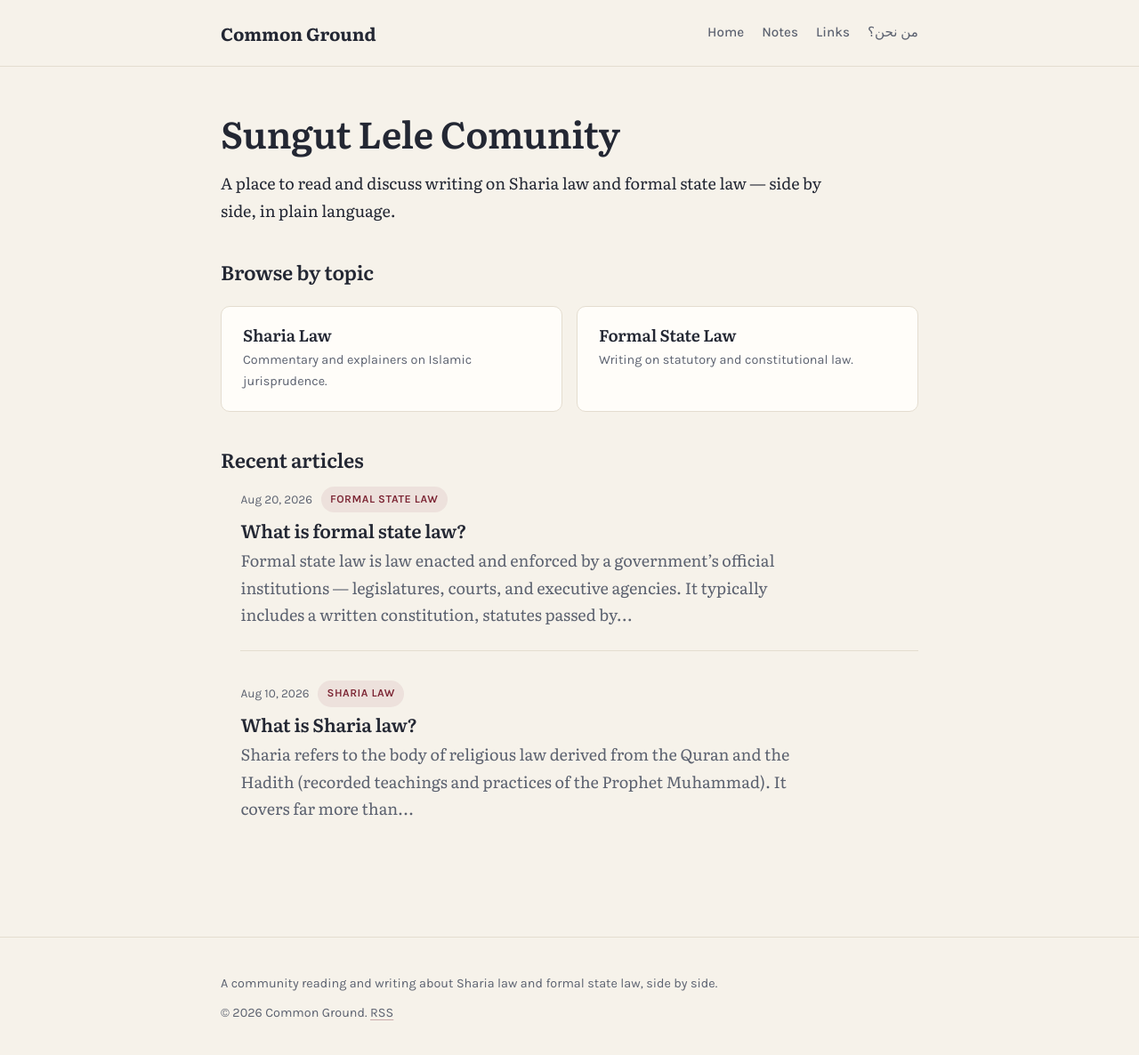
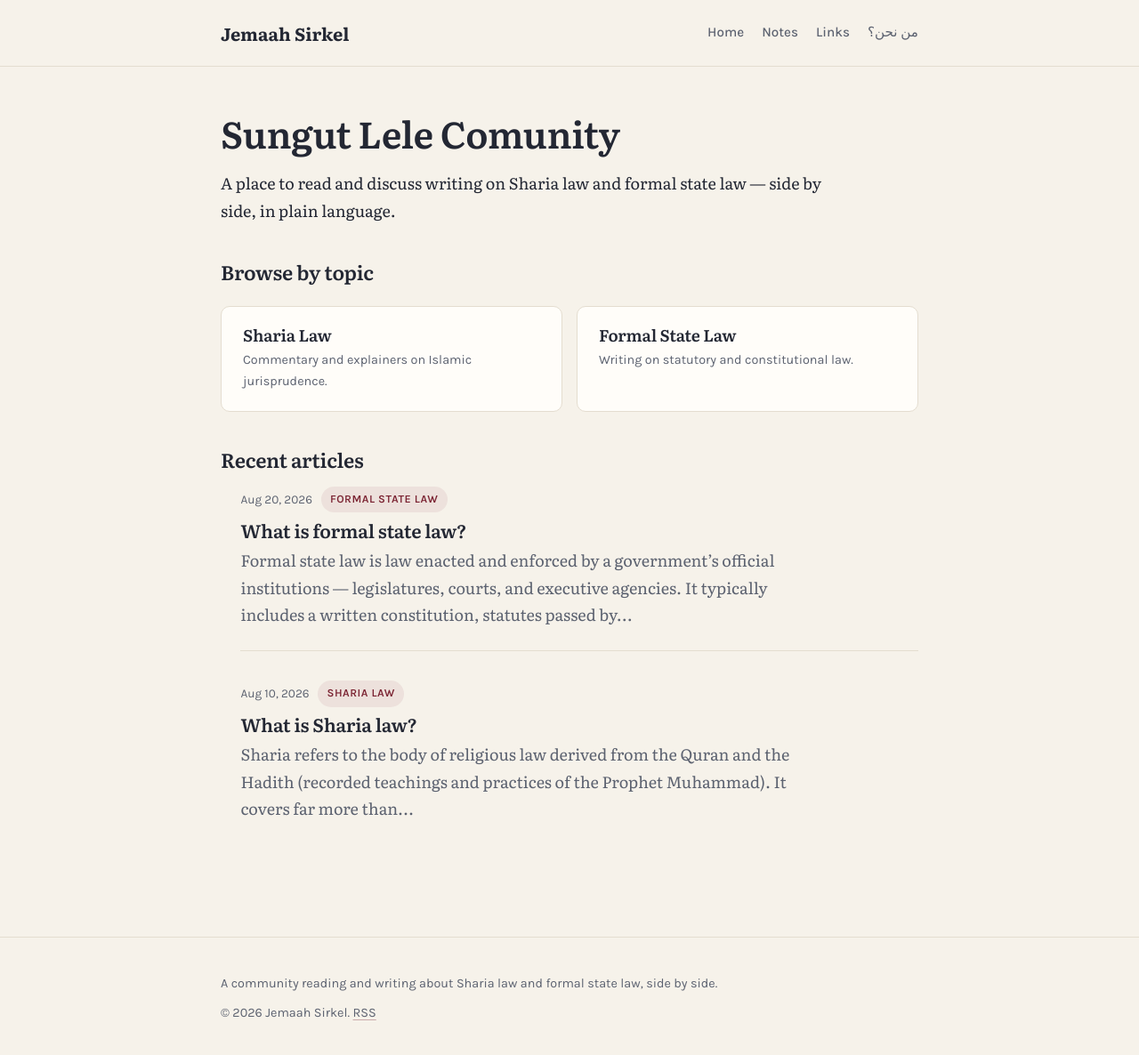
Before and after one commit to Kwayteb/Kwayteb.github.io, a Jekyll site: the page built from index.md, in a window 1280 px wide and 1199 px high. Shown: the top 1186 px of the window at 89% size. Built offline with Jekyll 4.4.1, drawn with Linux system fonts in a browser that asks for light colours.

Commit message:
update _config.yml

```diff
--- a/_config.yml
+++ b/_config.yml
@@ -1,4 +1,4 @@
-title: "Common Ground"
+title: "Jemaah Sirkel"
 description: "A community reading and writing about Sharia law and formal state law, side by side."
 
 # If this repo is NOT yourusername.github.io, set baseurl to "/your-repo-name"
```
